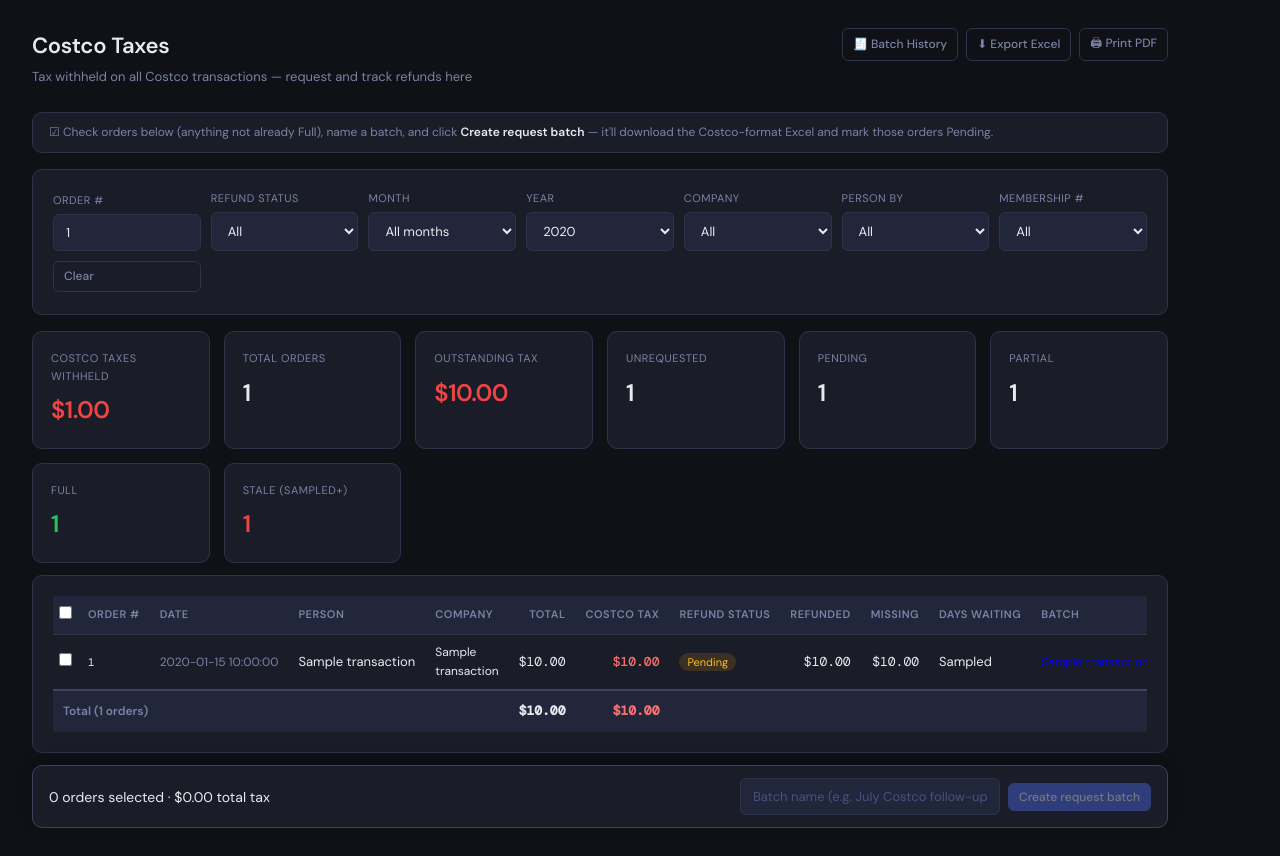
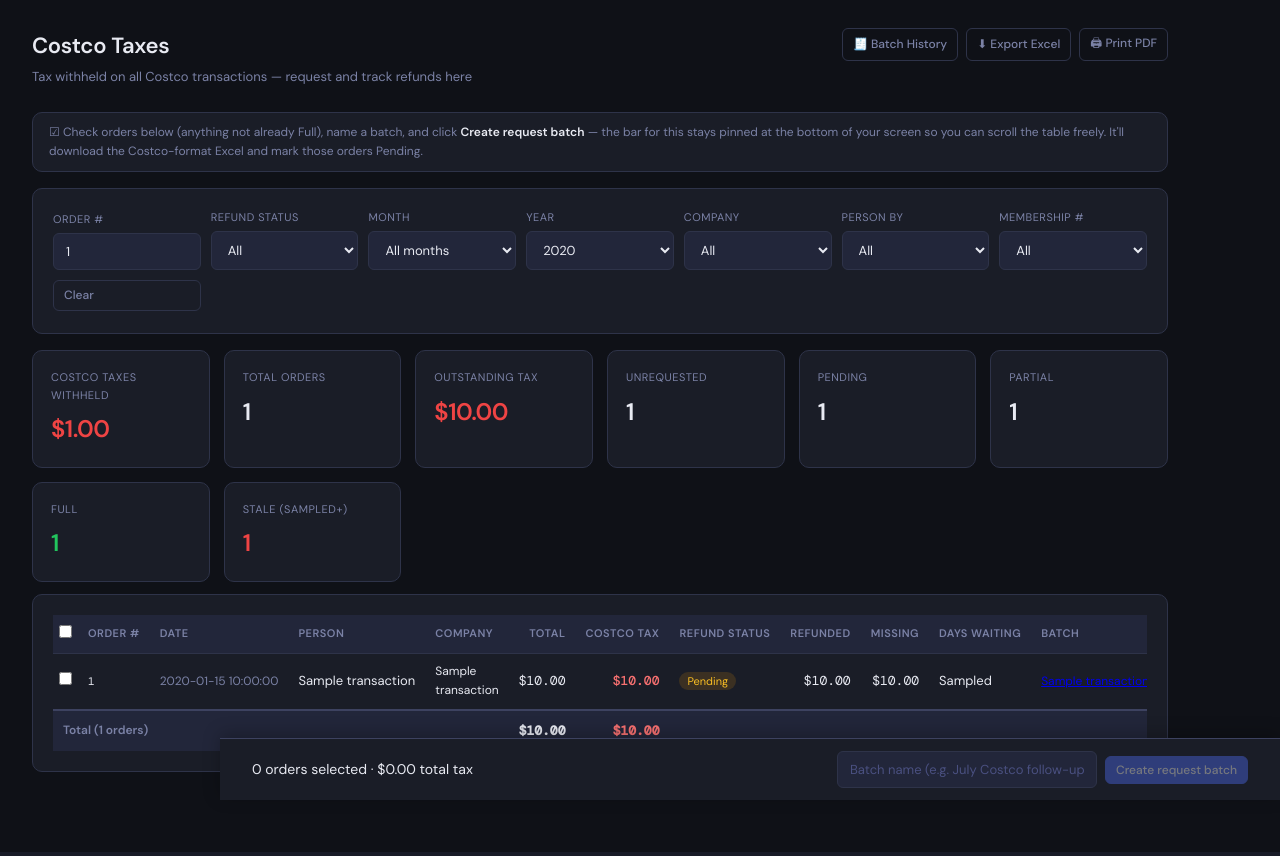
Before and after one commit to kraziers26/Computer_Reseller_Portal, a Python web app: template portal/templates/costco_taxes.html in a window 1280 px wide. Run offline with Jinja, Linux system fonts and the light colour scheme; the template is opened without the code that fills it: most values are stand-ins (such as "Sample title", 1, 10 or a date in 2020).

Commit message:
Update Costco taxes template for layout and styles

```diff
--- a/portal/templates/costco_taxes.html
+++ b/portal/templates/costco_taxes.html
@@ -13,7 +13,7 @@
 
 <style>
 @media print {
-  .sidebar, .page-header .flex, .card:first-of-type, #ctBatchBar { display:none!important }
+  .sidebar, .page-header .flex, .ct-hint, .ct-filters, #ctBatchBar { display:none!important }
   body { background:#fff; color:#000 }
   table { font-size:10px }
 }
@@ -38,18 +38,21 @@
 .db-mrow input:focus,.db-mrow select:focus{border-color:var(--accent)}
 .db-modal-footer{display:flex;justify-content:flex-end;gap:8px;margin-top:20px;padding-top:16px;border-top:1px solid var(--border)}
 
-#ctBatchBar{position:sticky;bottom:0;background:var(--surface);border:1px solid var(--border2);border-radius:var(--r);
-  padding:12px 16px;margin-top:12px;display:flex;align-items:center;justify-content:space-between;gap:16px;
+#ctBatchBar{position:fixed;bottom:0;left:220px;right:0;z-index:500;background:var(--surface);border-top:1px solid var(--border2);
+  padding:12px 32px;display:flex;align-items:center;justify-content:space-between;gap:16px;
   box-shadow:0 -4px 16px rgba(0,0,0,.25)}
+.main{padding-bottom:80px}
+@media(max-width:768px){ #ctBatchBar{left:0;padding:12px 16px} }
 </style>
 
-<div class="card" style="margin-bottom:12px;padding:10px 16px;font-size:12px;color:var(--muted)">
+<div class="card ct-hint" style="margin-bottom:12px;padding:10px 16px;font-size:12px;color:var(--muted)">
   ☑ Check orders below (anything not already Full), name a batch, and click <strong style="color:var(--text)">Create request batch</strong> —
-  it'll download the Costco-format Excel and mark those orders Pending.
+  the bar for this stays pinned at the bottom of your screen so you can scroll the table freely.
+  It'll download the Costco-format Excel and mark those orders Pending.
 </div>
 
 <!-- Filters -->
-<div class="card" style="margin-bottom:16px">
+<div class="card ct-filters" style="margin-bottom:16px">
   <form method="GET">
     <div style="display:grid;grid-template-columns:repeat(auto-fill,minmax(140px,1fr));gap:10px;align-items:end">
       <div>
```
